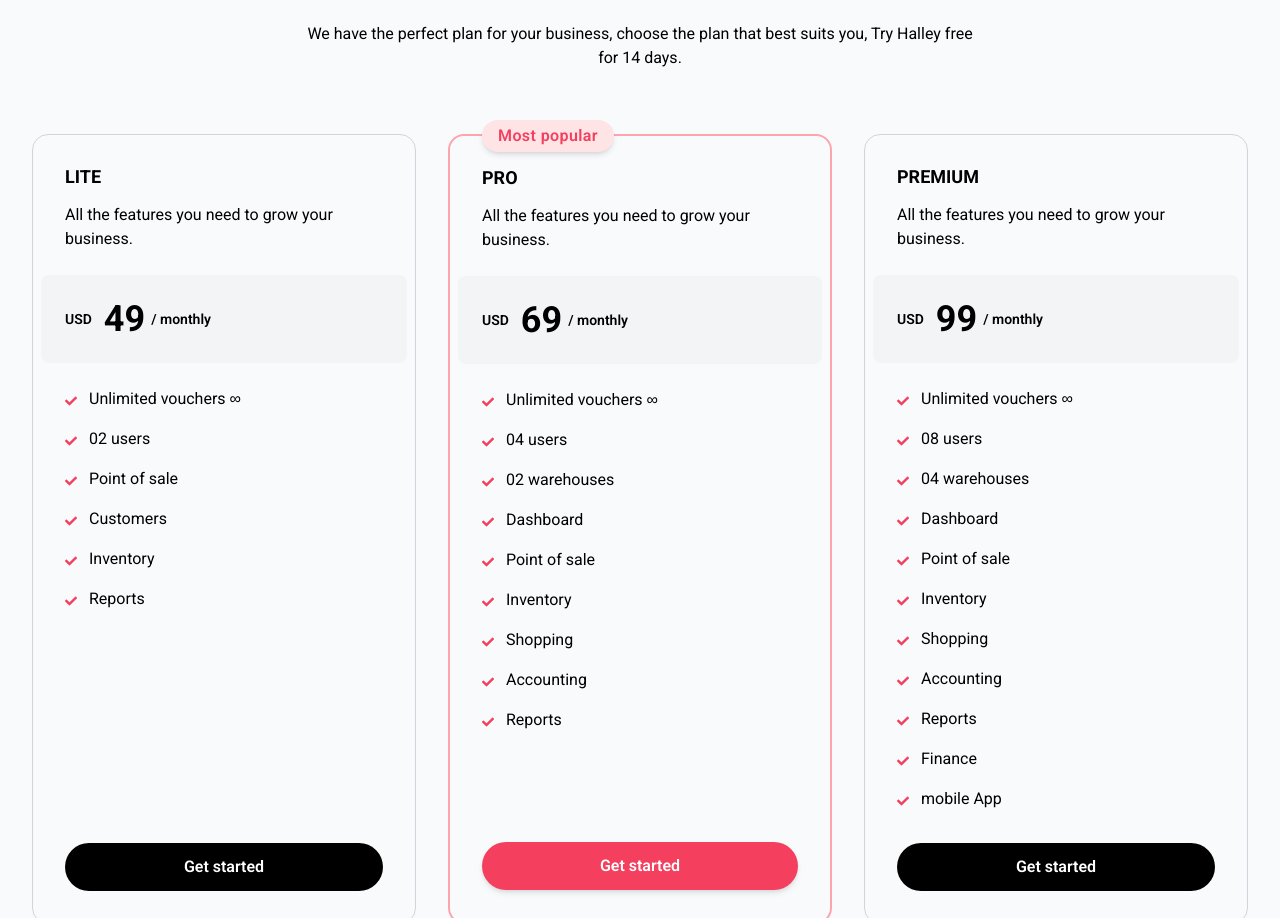
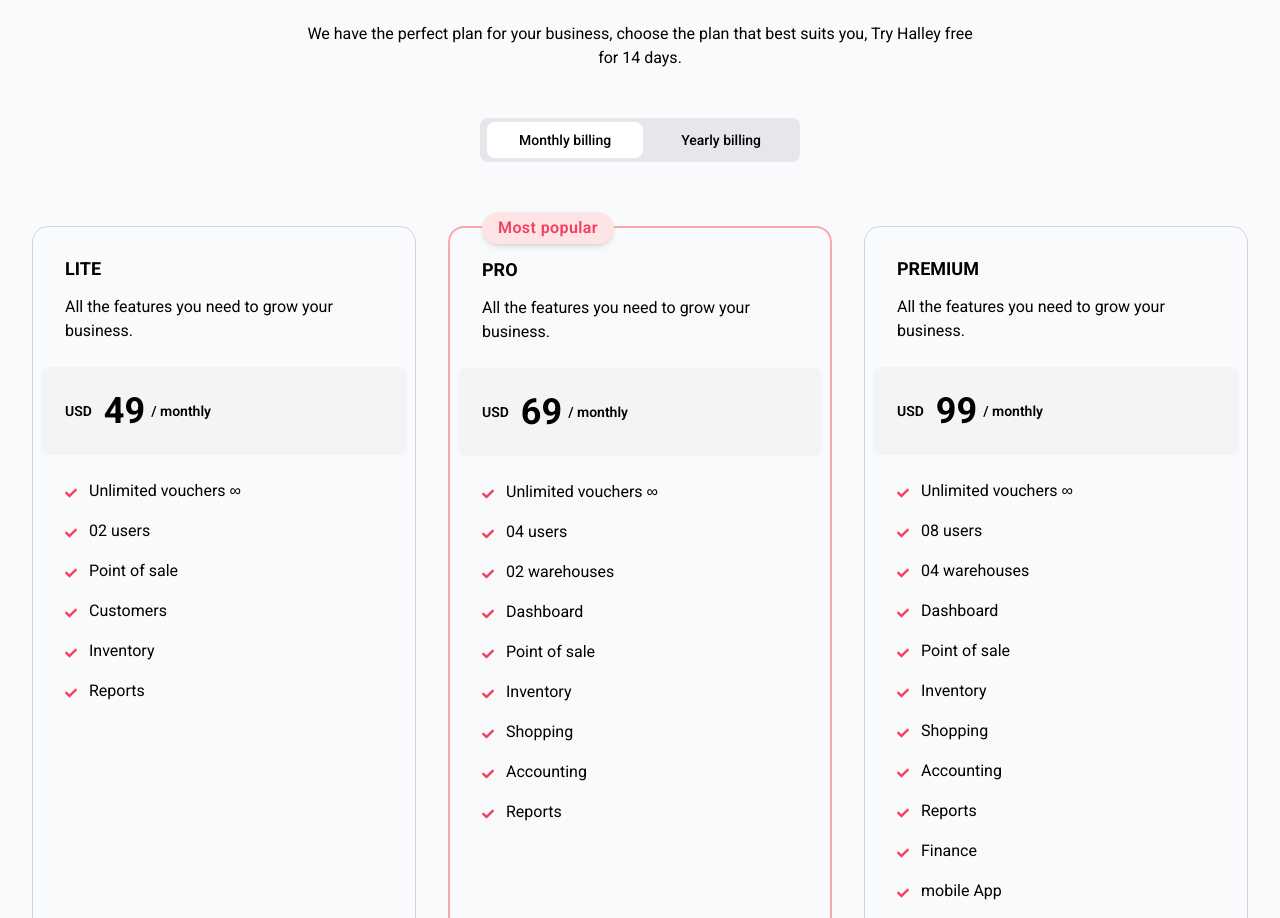
Before and after one commit to tomiidev/bambuy, a Next.js app: page / in a window 1280 px wide. Shown: the part 3069-3987 px from the top of the page. Built offline with nearby package versions, Linux system fonts and the light colour scheme.

Commit message:
add option button prices

```diff
--- a/components/Pricing.tsx
+++ b/components/Pricing.tsx
@@ -1,4 +1,5 @@
 import Link from "next/link";
+import { useState } from "react";
 import { FaCheck } from "react-icons/fa";
 
 const pricesmonth = [
@@ -65,7 +66,10 @@
     },
 ];
 
+type BillingInterval = 'year' | 'month';
+
 export default function Pricing() {
+    const [billingInterval, setBillingInterval] = useState<BillingInterval>('month');
     return (
         <div className="bg-gray-50 dark:bg-black" id="pricing">
             <div className="max-w-7xl mx-auto px-4 sm:px-6 lg:px-8 pt-16">
@@ -78,12 +82,37 @@
                 </p>
             </div>
 
+            <div className="max-w-xs mx-auto justify-center bg-gray-200 dark:bg-neutral-800 rounded-lg flex mt-12">
+                <button
+                    onClick={() => setBillingInterval('month')}
+                    type="button"
+                    className={`${billingInterval === 'month'
+                        ? 'relative w-1/2 bg-white dark:bg-neutral-600 text-black dark:text-white'
+                        : 'ml-0.5 relative w-1/2 text-black dark:text-neutral-400'
+                        } rounded-lg m-1 py-2 text-sm font-medium whitespace-nowrap focus:outline-none sm:w-auto sm:px-8`}
+                >
+                    Monthly billing
+                </button>
+                <button
+                    onClick={() => setBillingInterval('year')}
+                    type="button"
+                    className={`${billingInterval === 'year'
+                        ? 'relative w-1/2 bg-white dark:bg-neutral-600 text-black dark:text-white'
+                        : 'ml-0.5 relative w-1/2 text-black dark:text-neutral-400'
+                        } rounded-lg m-1 py-2 text-sm font-medium whitespace-nowrap focus:outline-none sm:w-auto sm:px-8`}
+                >
+                    Yearly billing
+                </button>
+            </div>
+
             <div className="max-w-7xl mx-auto px-4 sm:px-6 lg:px-8 pt-16 pb-16 grid md:grid-cols-2 lg:grid-cols-3 gap-x-8 gap-y-16">
+
+
                 {pricesmonth.map((plan) => (
                     <div
                         key={plan.title}
                         className={`rounded-2xl p-8 relative flex flex-col ${plan.mostPopular
-                            ? "border-rose-300 border-2 border-solid"
+                            ? "border-rose-300 border-2 border-solid dark:border-rose-500"
                             : "border-gray-300 border"}
                               `}>
                         <h3 className="text-lg font-bold leading-5">
```
